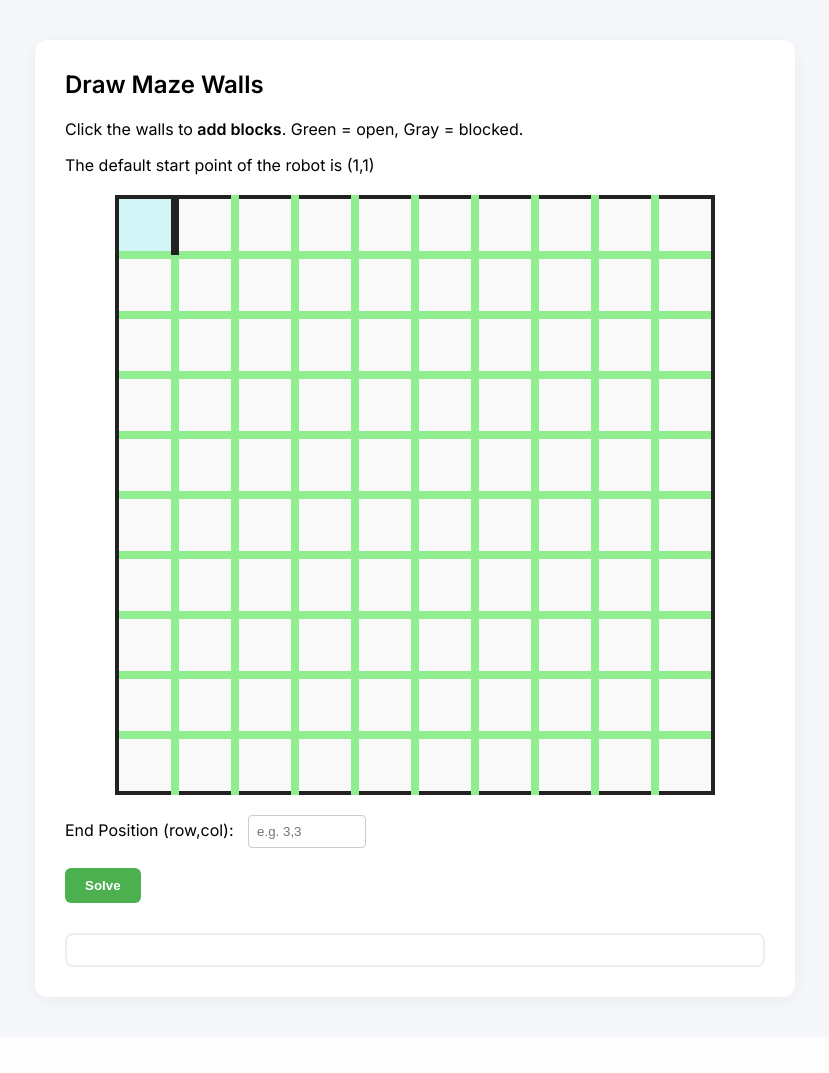
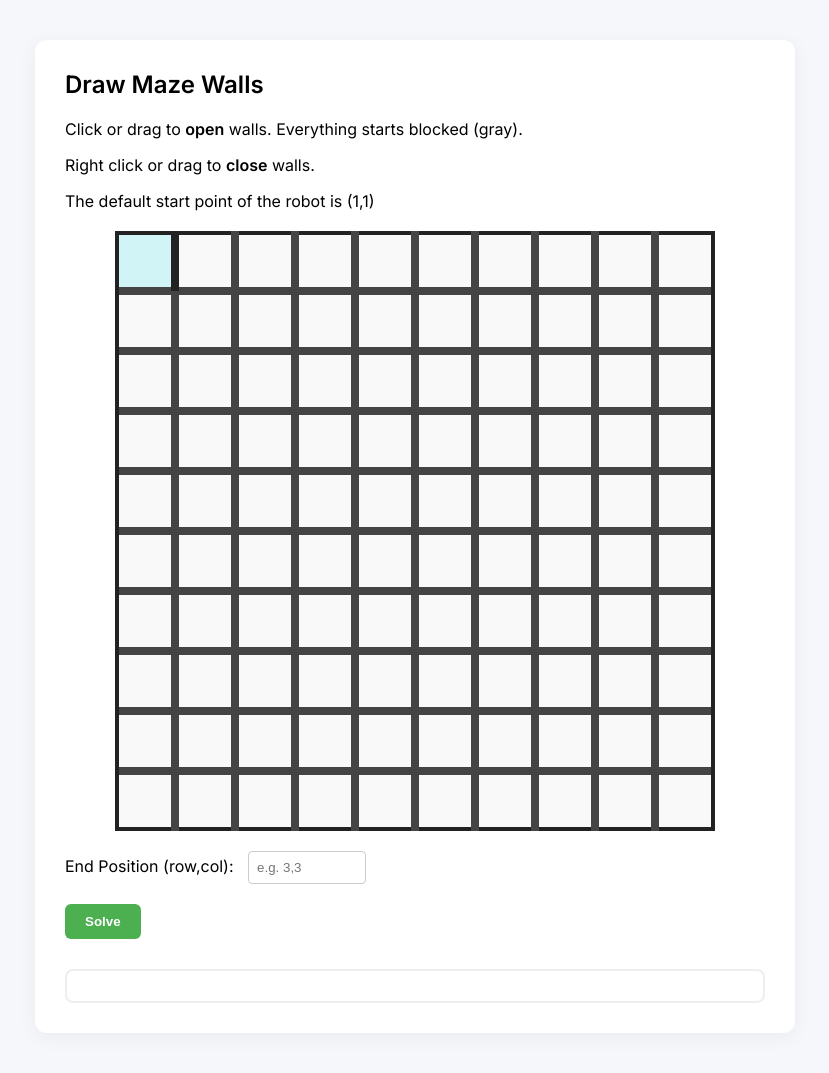
Before and after one commit to taligrayzel/iot, a Flask app: page / in a window 1280 px wide. Shown: the whole page, without its empty margins (225-1054 px from the left). Before the commit the page ends 1004 px from the top, so only its background shows below. Run offline with Flask 3, Linux system fonts and the light colour scheme.

Commit message:
Add files via upload

```diff
--- a/maze-python/my_web_app/templates/index.html
+++ b/maze-python/my_web_app/templates/index.html
@@ -50,12 +50,12 @@
 
     .wall {
       position: absolute;
-      background-color: lightgreen;
+      background-color: #444;
       transition: background-color 0.2s ease;
     }
 
-    .wall.blocked {
-      background-color: #444;
+    .wall:not(.blocked) {
+      background-color: lightgreen;
     }
 
     .wall.locked {
@@ -121,7 +121,7 @@
     }
 
     .path-cell {
-        background-color: #fff9c4 !important; /* soft yellow */
+        background-color: #fff9c4 !important;
     }
 
     button {
@@ -154,8 +154,10 @@
 <body>
   <div class="container">
     <h2>Draw Maze Walls</h2>
-    <p>Click the walls to <strong>add blocks</strong>. Green = open, Gray = blocked.</p>
+    <p>Click or drag to <strong>open</strong> walls. Everything starts blocked (gray).</p>
+    <p>Right click or drag to <strong>close</strong> walls.</p>
     <p>The default start point of the robot is (1,1)</p>
+
 
     <form id="mazeForm">
       <div id="mazeGrid"></div>
@@ -169,6 +171,18 @@
   </div>
 
   <script>
+    let mouseDown = false;
+    let mouseButton = 0;
+
+    document.body.addEventListener("mousedown", (e) => {
+      mouseDown = true;
+      mouseButton = e.button;
+    });
+
+    document.body.addEventListener("mouseup", () => {
+      mouseDown = false;
+    });
+
     const gridSize = 10;
     const gridDiv = document.getElementById("mazeGrid");
 
@@ -184,25 +198,22 @@
 
         ["top", "bottom", "left", "right"].forEach((dir) => {
           const wall = document.createElement("div");
-          wall.classList.add("wall", dir);
+          wall.classList.add("wall", dir, "blocked");
 
-          // Block and lock outer edges
           if (
             (dir === "top" && i === 0) ||
             (dir === "bottom" && i === gridSize - 1) ||
             (dir === "left" && j === 0) ||
-            (dir === "right" && j === gridSize - 1)||
-            (i === 0 && j === 0 && dir === "right")||
+            (dir === "right" && j === gridSize - 1) ||
+            (i === 0 && j === 0 && dir === "right") ||
             (i === 0 && j === 1 && dir === "left")
           ) {
-            wall.classList.add("blocked", "locked");
+            wall.classList.add("locked");
           }
 
-          // Add toggle only if not locked
           if (!wall.classList.contains("locked")) {
-            wall.addEventListener("click", () => {
-              wall.classList.toggle("blocked");
-
+            const setWallState = (block) => {
+              wall.classList.toggle("blocked", block);
               const dRow = { top: -1, bottom: 1, left: 0, right: 0 };
               const dCol = { top: 0, bottom: 0, left: -1, right: 1 };
               const opposite = { top: "bottom", bottom: "top", left: "right", right: "left" };
@@ -213,7 +224,18 @@
               if (ni >= 0 && ni < gridSize && nj >= 0 && nj < gridSize) {
                 const neighbor = document.querySelector(`.maze-cell[data-row="${ni}"][data-col="${nj}"]`);
                 const neighborWall = neighbor.querySelector(`.wall.${opposite[dir]}`);
-                neighborWall.classList.toggle("blocked");
+                neighborWall.classList.toggle("blocked", block);
+              }
+            };
+
+            wall.addEventListener("mousedown", (e) => {
+              e.preventDefault();
+              setWallState(e.button !== 0); // left = open (false), right = block (true)
+            });
+
+            wall.addEventListener("mouseover", () => {
+              if (mouseDown) {
+                setWallState(mouseButton !== 0);
               }
             });
           }
@@ -222,7 +244,7 @@
         });
 
         if (i === 0 && j === 0) {
-          cell.classList.add("start-cell");  // highlight (1,1) as start
+          cell.classList.add("start-cell");
         }
 
         rowDiv.appendChild(cell);
@@ -253,13 +275,10 @@
       const start = [1,1];
       const end = document.getElementById("end").value.split(",").map(Number);
 
-      // Clear previous highlights
       document.querySelectorAll('.maze-cell').forEach(cell => {
         cell.classList.remove('start-cell', 'end-cell', 'path-cell');
       });
 
-
-      // Add new highlights
       const startCell = document.querySelector(`.maze-cell[data-row="${start[0]-1}"][data-col="${start[1]-1}"]`);
       const endCell = document.querySelector(`.maze-cell[data-row="${end[0]-1}"][data-col="${end[1]-1}"]`);
       if (startCell) startCell.classList.add("start-cell");
@@ -275,19 +294,12 @@
       const resultDiv = document.getElementById("result");
 
       if (data.status === "ok") {
-        resultDiv.innerHTML = `
-          <h3>Directions:</h3>
-          <pre>${data.directions.join(" → ")}</pre>
-        `;
-
+        resultDiv.innerHTML = `<h3>Directions:</h3><pre>${data.directions.join(" → ")}</pre>`;
         if (data.path) {
           data.path.forEach(([row, col]) => {
             const r = row - 1;
             const c = col - 1;
-
-                // Skip start and end
-                if ((r === start[0] - 1 && c === start[1] - 1) || (r === end[0] - 1 && c === end[1] - 1)) return;
-
+            if ((r === start[0]-1 && c === start[1]-1) || (r === end[0]-1 && c === end[1]-1)) return;
             const cell = document.querySelector(`.maze-cell[data-row="${r}"][data-col="${c}"]`);
             if (cell) cell.classList.add("path-cell");
           });
@@ -296,6 +308,10 @@
         resultDiv.innerHTML = `<p><strong>${data.message}</strong></p>`;
       }
     });
+
+    document.addEventListener("contextmenu", (e) => {
+      e.preventDefault();
+    });
   </script>
 </body>
 </html>
```
Lines whose indentation alone changed are shown as unchanged.
